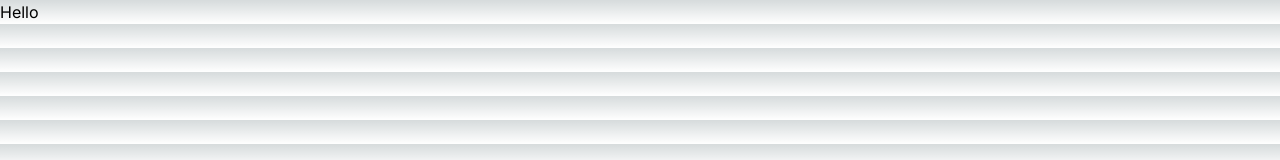
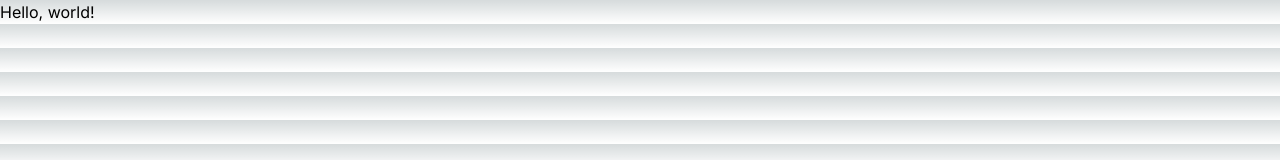
Before and after one commit to JYUN-YI/cprg306-project, a Next.js app: page / in a window 1280 px wide. Shown: the top 160 px of the page. Built offline with nearby package versions, Linux system fonts and the light colour scheme.

Commit message:
Update page.js

```diff
--- a/app/page.js
+++ b/app/page.js
@@ -1,7 +1,7 @@
 export default function Page() {
   return (
       <main>
-          <h1>Hello</h1>
+          <h1>Hello, world!</h1>
 
       </main>
   )
```
